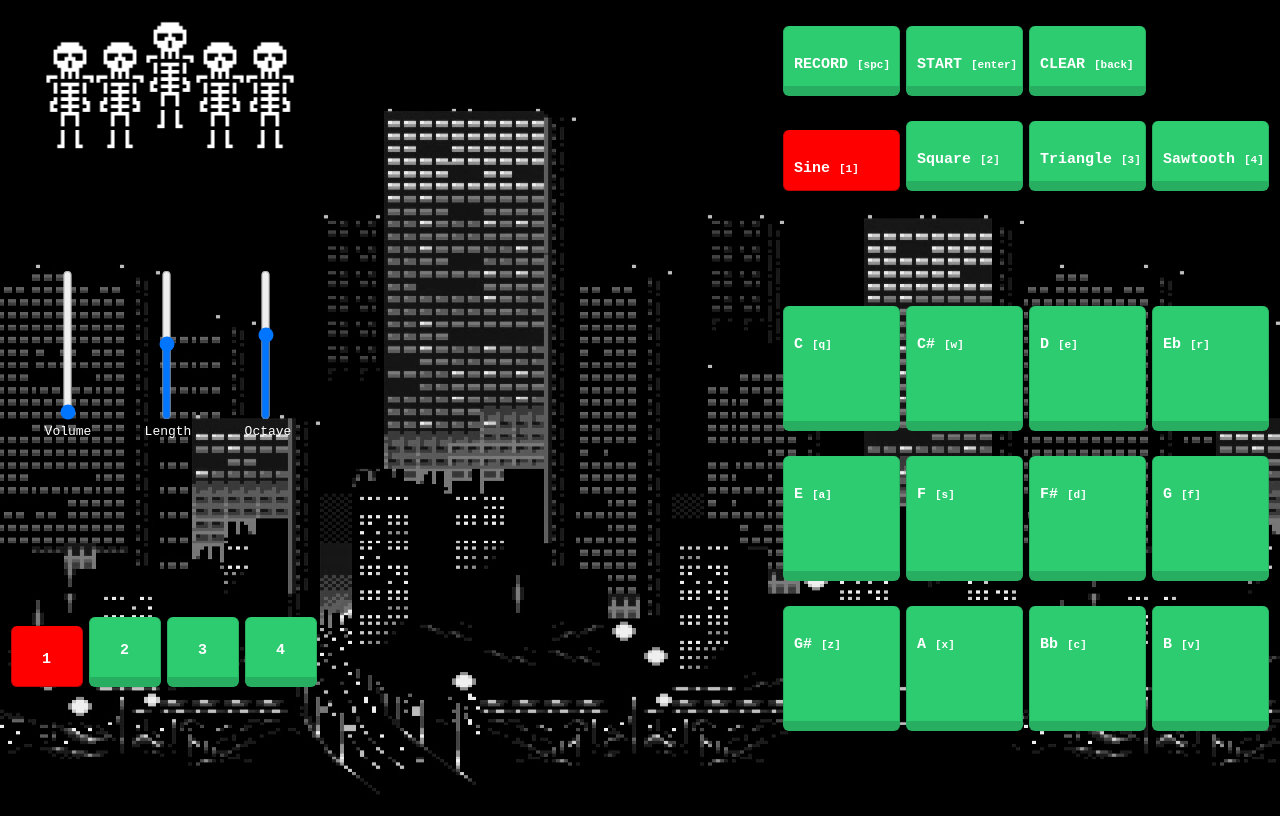
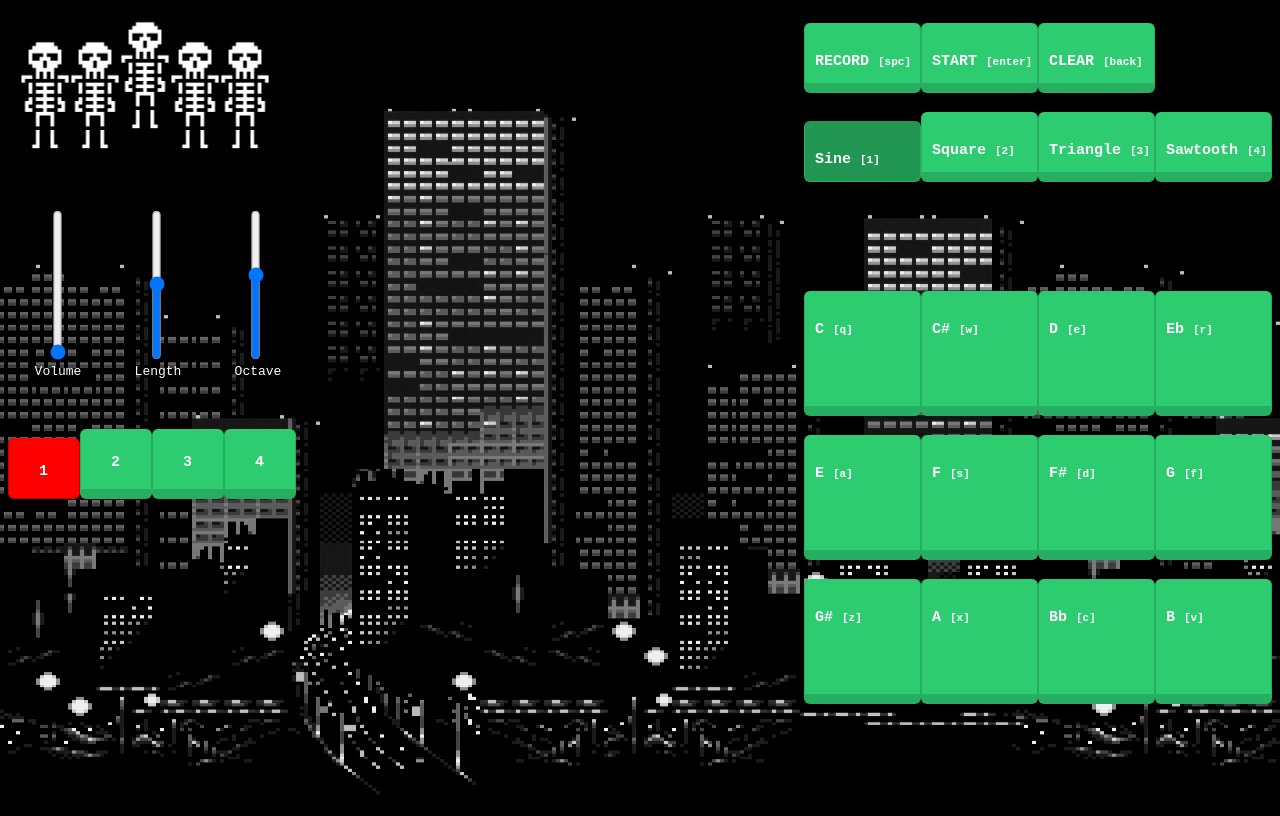
Before and after one commit to jprucca/jprucca.github.io, a Vue app: page / in a window 1280 px wide. Built offline with nearby package versions, Linux system fonts and the light colour scheme.

Commit message:
modified styles

```diff
--- a/package.json
+++ b/package.json
@@ -1,6 +1,6 @@
 {
-  "name": "vuesounds",
-  "version": "0.1.0",
+  "name": "jpruca.github.io",
+  "version": "3.0.0",
   "private": true,
   "scripts": {
     "serve": "vue-cli-service serve",
--- a/src/App.vue
+++ b/src/App.vue
@@ -33,54 +33,6 @@ body {
 ::-moz-selection {
   background: none; /* Gecko Browsers */
 }
-.commands {
-    margin-top: 200px;
-    width: 50%;
-    float: left;
-    /*background-color: black;*/
-}
-.commands .command-label {
-    width: 100px;
-    text-align: center;
-    display: inline-block;
-}
-.commands .skeletons-container {
-    display: block;
-    position: absolute;
-    top: 20px;
-    left: 45px;
-    background-color: black;
-}
-.commands .skeleton {
-    width: 50px;
-    padding-bottom: 0px;
-    transition: padding 0.2s linear;
-}
-.commands .skeleton.active {
-    padding-bottom: 20px;
-    transition: padding 0.2s linear;
-}
-.commands .ranges {
-    margin-top: 60px;
-    margin-left: 10px;
-}
-.commands .tapes-container {
-    margin-top: 175px;
-    display: block;
-}
-.commands .panner {
-    width: 300px;
-    height: 30px;
-    margin-top: 40px;
-    background-color: #000;
-    border: 2px solid #cfcfcf;
-    cursor: e-resize;
-    text-align: center;
-    font-weight: bold;
-}
-.commands .panner.active {
-    background-color: #2ecc71;
-}
 .pad {
   width: 95px;
   height: 95px;
@@ -98,7 +50,6 @@ body {
   cursor: pointer;
   font-size: 15px;
   position: relative;
-  margin: 3px;
 }
 .pad:hover {
   background: #229653;
@@ -146,7 +97,7 @@ body {
 .pad.small.current {
     animation: blink-animation 1s infinite;
 }
-.record.pad.active {
+#record.pad.active {
     animation: blink-animation 1s infinite;
 }
 @keyframes blink-animation {
@@ -159,9 +110,6 @@ body {
     border-color: #1f8b4d;
   }
 }
-.padset {
-    float: right;
-}
 input[type=range] {
   -webkit-appearance: none;
   height: 150px;
@@ -171,4 +119,51 @@ input[type=range] {
   /*writing-mode: bt-lr;*/
   -webkit-appearance: slider-vertical;
 }
+.padset {
+    float: right;
+}
+.commands {
+    margin-top: 200px;
+    width: 50%;
+    float: left;
+    /*background-color: black;*/
+}
+.commands .command-label {
+    width: 100px;
+    text-align: center;
+    display: inline-block;
+}
+.commands .skeletons-container {
+    display: block;
+    position: absolute;
+    top: 20px;
+    left: 20px;
+    background-color: black;
+}
+.commands .skeleton {
+    width: 50px;
+    padding-bottom: 0px;
+    transition: padding 0.2s linear;
+}
+.commands .skeleton.active {
+    padding-bottom: 20px;
+    transition: padding 0.2s linear;
+}
+.commands .tapes-container {
+    margin-top: 50px;
+    display: block;
+}
+.commands .panner {
+    width: 300px;
+    height: 30px;
+    margin-top: 40px;
+    background-color: #000;
+    border: 2px solid #cfcfcf;
+    cursor: e-resize;
+    text-align: center;
+    font-weight: bold;
+}
+.commands .panner.active {
+    background-color: #2ecc71;
+}
 </style>
```
